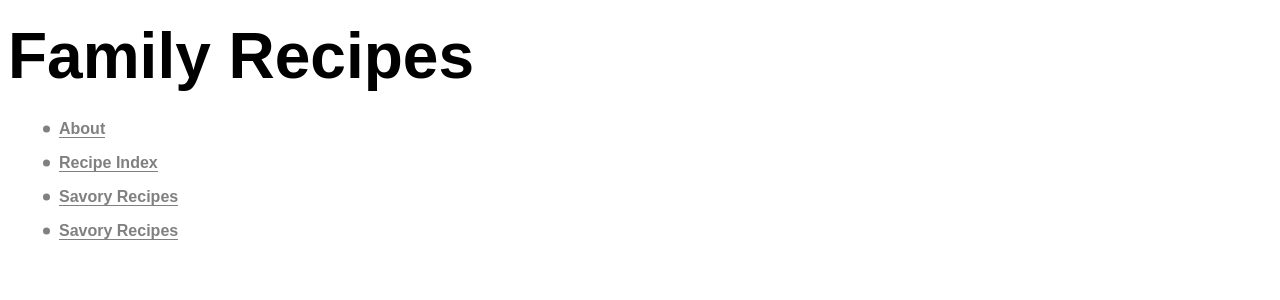
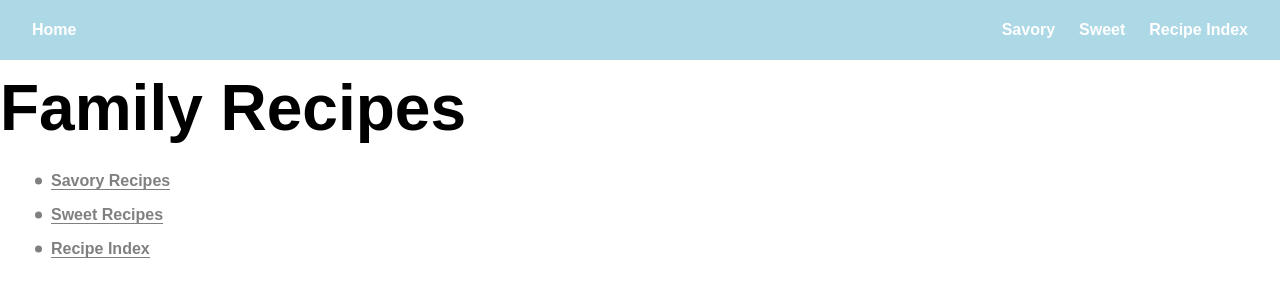
Before and after one commit to kbdonnally/family-recipes, a Jekyll site: the page built from index.md, in a window 1280 px wide. Shown: the top 300 px of the page. Built offline with Jekyll 4.4.1, drawn with Linux system fonts in a browser that asks for light colours; some web fonts are replaced.

Commit message:
Add navigation and updated colors

```diff
--- /dev/null
+++ b/_includes/recipe-nav.html
@@ -0,0 +1,19 @@
+<nav class="recipe-nav-wrapper">
+	<ul class="recipe-nav__link-wrapper">
+		<li class="recipe-nav__home">
+			<a class="recipe-home__link" href="{{ site.url }}{{ site.baseurl}}">Home</a>
+		</li>
+		<li class="recipe-nav__list-wrapper">
+			<ul class="recipe-nav__list">
+				{% assign pages = site.pages | sort: 'order' %}
+				{% for page in pages %}
+				{% if page.order <= 3 %}
+				<li class="recipe-nav__list-item">
+					<a class="recipe-item__link" href="{{ page.url | relative_url }}">{{page.nav-name}}</a>
+				</li>
+				{% endif %}
+				{% endfor %}
+			</ul>
+		</li>
+	</ul>
+</nav>
--- /dev/null
+++ b/assets/css/_sass/_nav/_recipe-nav.scss
@@ -0,0 +1,65 @@
+/* Recipe Page Navigation: */
+
+body {
+	margin: 0;
+}
+
+.recipe-nav-wrapper {
+	position: relative;
+	height: 60px;
+	background-color: lightblue;
+}
+
+// ul
+.recipe-nav__link-wrapper {
+	position: relative;
+	display: flex;
+	justify-content: space-between;
+	align-items: center;
+	height: 60px;
+	margin: 0;
+	padding: 0 2rem;
+}
+
+// li
+.recipe-nav__home {
+	align-self: center;
+	&::before {
+		display: none;
+	}
+}
+
+// a
+.recipe-home__link {
+
+}
+
+// li
+.recipe-nav__list-wrapper {
+	position: relative;
+	&::before {
+		display: none;
+	}
+}
+
+// ul
+.recipe-nav__list {
+	position: relative;
+	display: flex;
+	list-style-type: none;
+}
+
+// li
+.recipe-nav__list-item {
+	&::before {
+		display: none;
+	}
+	padding-left: 1.5rem;
+}
+
+// a
+.recipe-home__link,
+.recipe-item__link {
+	border: 0px;
+	color: white;
+}
--- a/assets/css/_sass/_vars/_colors.scss
+++ b/assets/css/_sass/_vars/_colors.scss
@@ -1,7 +1,6 @@
 /* Colors: */
 
-// idea: sort by color wheel degrees :D
-
+// Grayscale //
 $textgray: 		 hsla(0, 0%, 20%, 1);
 $jet: 			 hsla(0, 0%, 20%, 1);
 $halfgray: 		 hsla(0, 0%, 50%, 1);
@@ -9,35 +8,14 @@ $darkgray: 		 hsla(0, 0%, 30%, 1);
 $medgray:		 hsla(0, 0%, 45%, 1);
 $lightgray:		 hsla(0, 0%, 60%, 1);
 
-// Coolors Scheme 4:
-$regblack: 		 hsla(132, 100%, 1%, 1);
-$antiflashwhite: hsla(197, 24%, 94%, 1);
-$grayblue: 		 hsla(228, 15%, 63%, 1);
-$isabelline: 	 hsla(352, 43%, 93%, 1);
-
-// Coolors variations:
-$grayblue--light: hsla(228, 25%, 75%, 1);
-
-// Other colors:
-$mypurple: 		 hsla(261, 91%, 65%, 1);
-$mylightgray:    hsla(261, 0%, 87.5%, 1);
+// Coolors Color Scheme: //
+$lightblue: 	 hsla(195%, 53%, 79%, 1);
+$blackcoral: 	 hsla(207%, 11%, 39%, 1);
+$razzmic-berry:  hsla(314%, 31%, 47%, 1);
+$darkgunmetal:   hsla(236%, 21%, 14%, 1);
 
 // KEY:
-// isabelline - 	light pink
-// jet - 			20% gray
-// antiflashwhite - gray off white
-// black - 			registration black
-// grayblue - 		your favorite Tombow marker
-// mypurple - 		bright ass grape
-
-// COLOR WHEEL:
-// red: 	0;
-// yellow: 	60;
-// green: 	120;
-// teal: 	180;
-// blue: 	240;
-// magenta: 300;
-//
-// red-----teal
-// yellow--blue
-// green---magenta
+// lightblue: dusty light blue
+// blackcoral: blue-ish gray
+// razzmic berry: darkish fuschia
+// dark gunmetal: very dark tinted blue
--- a/assets/css/style.scss
+++ b/assets/css/style.scss
@@ -22,11 +22,12 @@
 // @import '_syntax-schemes/monokai-sublime';
 
 
-
-
 // vars:
 @import '_vars/colors';
 @import '_vars/fonts';
+
+// nav:
+@import '_nav/recipe-nav';
 
 // layouts:
 @import '_layouts/basics-1';
--- a/index.md
+++ b/index.md
@@ -2,10 +2,13 @@
 layout: no-style
 ---
 
+{% include recipe-nav.html %}
+
 # Family Recipes
 
-{% for page in site.pages %}
-{% if page.title %}
+{% assign pages = site.pages | sort: 'order' %}
+{% for page in pages %}
+{% if page.order <= 3 %}
 - [{{ page.title }}]({{ page.url | relative_url }})
 {% endif %}
 {% endfor %}
```
Also changed, not shown: pages/recipe-index.md (+2 -0 lines), pages/savory.md (+2 -0 lines), pages/sweet.md (+5 -3 lines), 1 other file.
